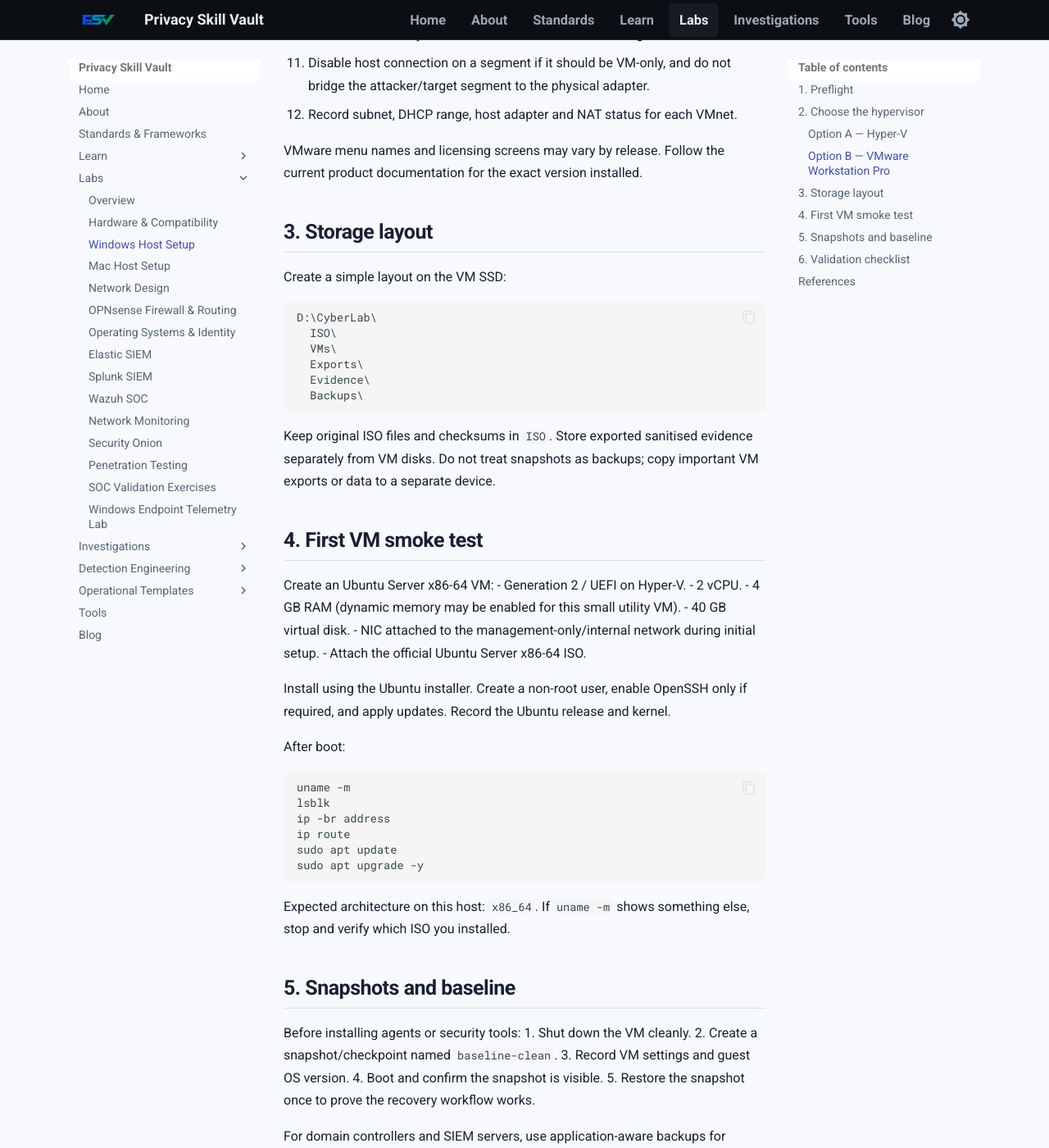
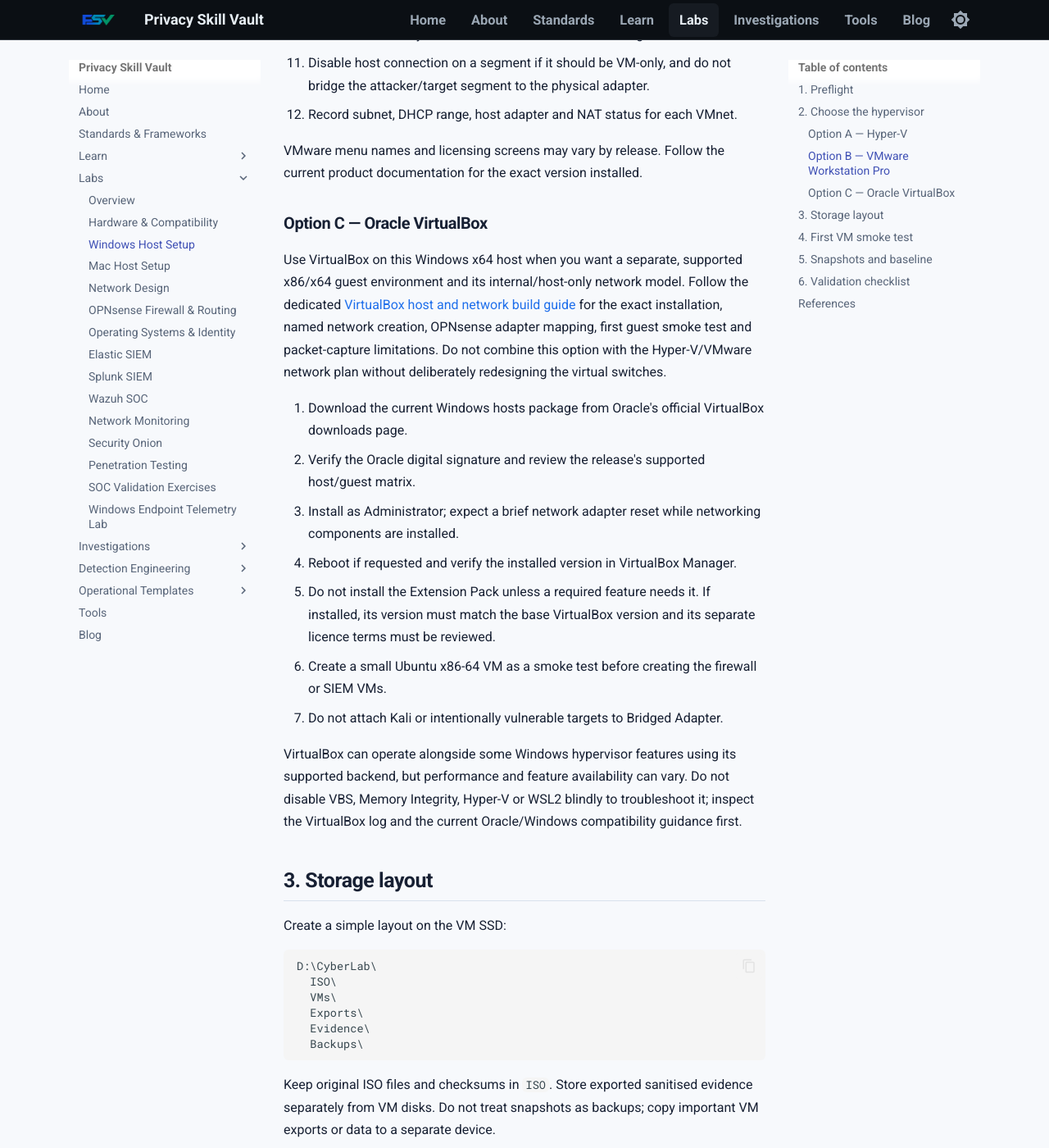
Before and after one commit to PrivacySkillVault/privacyskillvault.github.io, an MkDocs documentation site: the page built from docs/labs/platform-windows.md, in a window 1280 px wide and 1400 px high, scrolled down 2390 px. Shown: the whole window at 82% size. Built offline with MkDocs 1.6.1 and Material for MkDocs 9.7.7, drawn with Linux system fonts in a browser that asks for light colours.

Commit message:
Phase 6: add VirtualBox as Windows x64 hypervisor option

```diff
--- a/docs/labs/platform-windows.md
+++ b/docs/labs/platform-windows.md
@@ -71,6 +71,20 @@
 
 VMware menu names and licensing screens may vary by release. Follow the current product documentation for the exact version installed.
 
+### Option C — Oracle VirtualBox
+
+Use VirtualBox on this Windows x64 host when you want a separate, supported x86/x64 guest environment and its internal/host-only network model. Follow the dedicated [VirtualBox host and network build guide](platform-virtualbox.md) for the exact installation, named network creation, OPNsense adapter mapping, first guest smoke test and packet-capture limitations. Do not combine this option with the Hyper-V/VMware network plan without deliberately redesigning the virtual switches.
+
+1. Download the current Windows hosts package from Oracle's official VirtualBox downloads page.
+2. Verify the Oracle digital signature and review the release's supported host/guest matrix.
+3. Install as Administrator; expect a brief network adapter reset while networking components are installed.
+4. Reboot if requested and verify the installed version in VirtualBox Manager.
+5. Do not install the Extension Pack unless a required feature needs it. If installed, its version must match the base VirtualBox version and its separate licence terms must be reviewed.
+6. Create a small Ubuntu x86-64 VM as a smoke test before creating the firewall or SIEM VMs.
+7. Do not attach Kali or intentionally vulnerable targets to Bridged Adapter.
+
+VirtualBox can operate alongside some Windows hypervisor features using its supported backend, but performance and feature availability can vary. Do not disable VBS, Memory Integrity, Hyper-V or WSL2 blindly to troubleshoot it; inspect the VirtualBox log and the current Oracle/Windows compatibility guidance first.
+
 ## 3. Storage layout
 
 Create a simple layout on the VM SSD:
```
